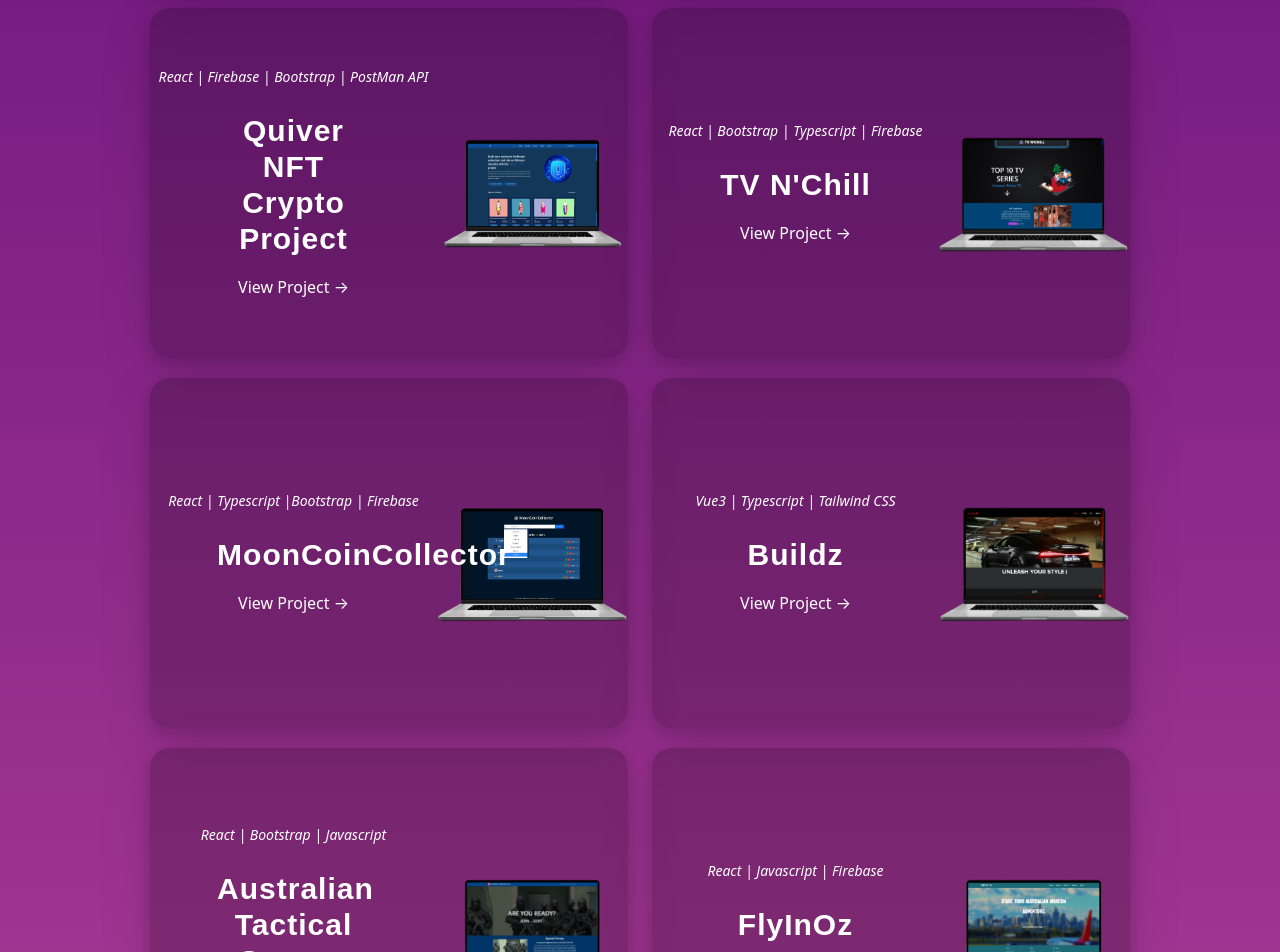
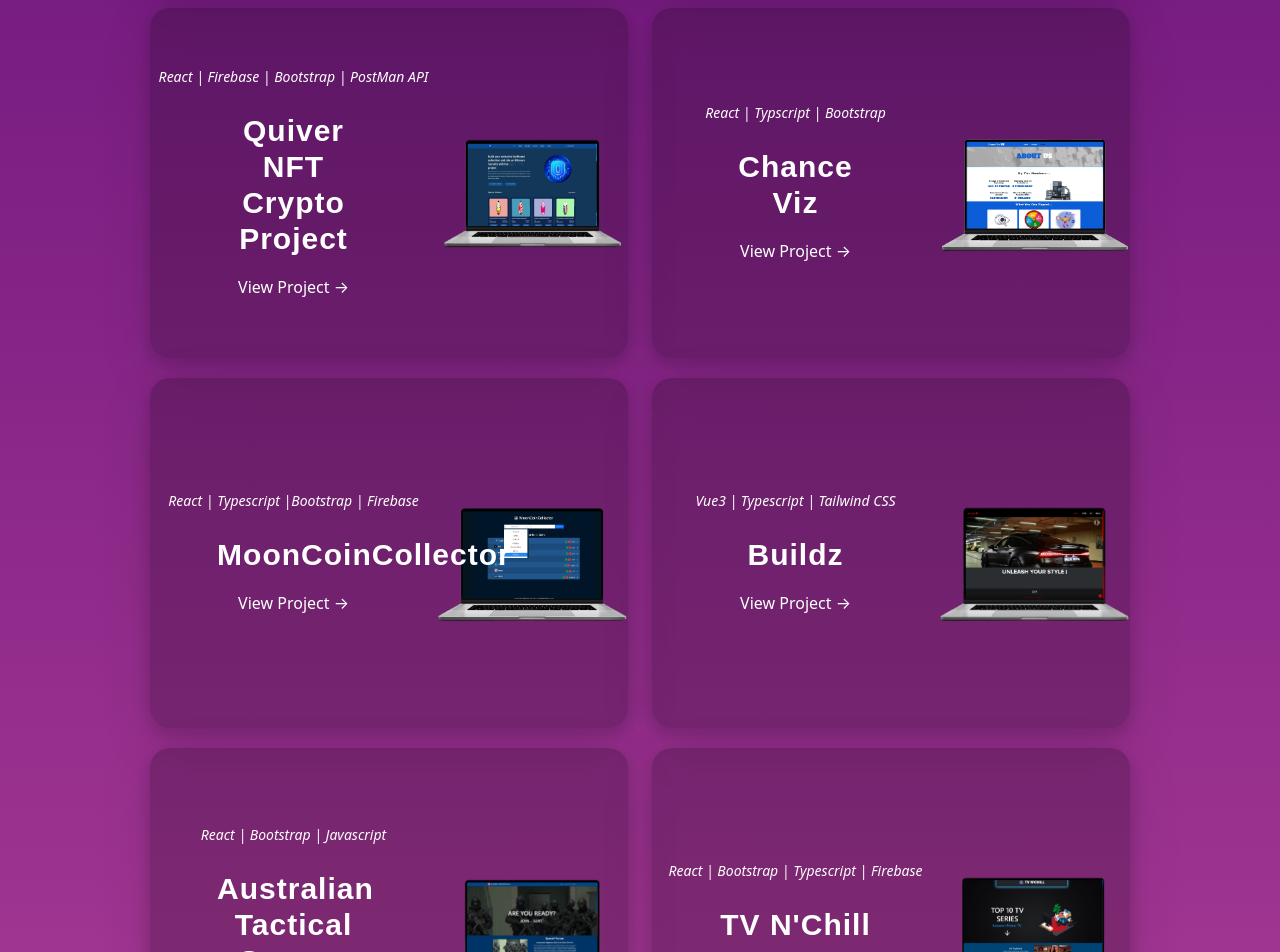
Before and after one commit to nikhilsurfingaus/portfolio, a React (Create React App) app: page /projects in a window 1280 px wide. Shown: the part 980-1932 px from the top of the page. Built offline with nearby package versions, Linux system fonts and the light colour scheme; a web font is replaced by a local one.

Commit message:
updated projects

```diff
--- a/src/components/portfolio/PortfolioData.js
+++ b/src/components/portfolio/PortfolioData.js
@@ -63,12 +63,12 @@ export const data = [{
 
 
     {
-        "title": "TV N'Chill",
-        "image": project9,
-        "technologies": "React | Bootstrap | Typescript | Firebase",
-        "description": "TV N'Chill is a cutting-edge website that brings you the ultimate collection of top 10 TV series recommendations. Our platform is designed to provide an immersive and futuristic user experience, delivering an unparalleled level of entertainment and convenience. At TV N'Chill, we strive to be your go-to destination for discovering the best TV series. With our trailer previews, streaming links, captivating slideshows, assisted scroll, and futuristic UI/UX, we are committed to delivering a state-of-the-art platform that caters to your entertainment needs, ensuring endless hours of TV series enjoyment.",
-        "github": "https://github.com/nikhilsurfingaus/tv-nchill-web-app",
-        "deployed": "https://tv-nchill.netlify.app",
+        "title": "Chance Viz",
+        "image": project6,
+        "technologies": "React | Typscript | Bootstrap",
+        "description": "ChanceViz is a revolutionary platform that harnesses the power of visualizations to demystify the realm of probability and improbability. We simplify intricate odds into relatable visuals, enabling you to effortlessly grasp the likelihood of various events. At ChanceViz, we empower you to make informed decisions, dispel unrealistic expectations, and gain profound insights into improbable occurrences. Join us on a journey to visualize probability like never before!",
+        "github": "https://github.com/nikhilsurfingaus/chance-viz",
+        "deployed": "https://chanceviz.netlify.app",
         "bgcolor": "transparent",
         "id": 6
     },
@@ -108,12 +108,13 @@ export const data = [{
     },
 
     {
-        "title": "FlyInOz",
-        "image": project6,
-        "technologies": "React | Javascript | Firebase",
-        "description": "Here at FlyInOz we seek to connect the Australian public to domestic aviation here in Australia. Providing Aussies a guide to Airline Operators and Airports, through a collated exposition of booking links and navigation information for airports. Adding to the aviation hub expereience we also offer your you as domestic travllers the opporunity to post your flight reviews in out un-filtered reviews hub using Firbase as a BaaS.",
-        "github": "https://github.com/nikhilsurfingaus/FlyInOzApp",
-        "deployed": "https://flyinoz.netlify.app/",
+
+        "title": "TV N'Chill",
+        "image": project9,
+        "technologies": "React | Bootstrap | Typescript | Firebase",
+        "description": "TV N'Chill is a cutting-edge website that brings you the ultimate collection of top 10 TV series recommendations. Our platform is designed to provide an immersive and futuristic user experience, delivering an unparalleled level of entertainment and convenience. At TV N'Chill, we strive to be your go-to destination for discovering the best TV series. With our trailer previews, streaming links, captivating slideshows, assisted scroll, and futuristic UI/UX, we are committed to delivering a state-of-the-art platform that caters to your entertainment needs, ensuring endless hours of TV series enjoyment.",
+        "github": "https://github.com/nikhilsurfingaus/tv-nchill-web-app",
+        "deployed": "https://tv-nchill.netlify.app",
         "bgcolor": "transparent",
         "id": 10
     }
```
Also changed, not shown: src/assets/portfolio/project6.png.
